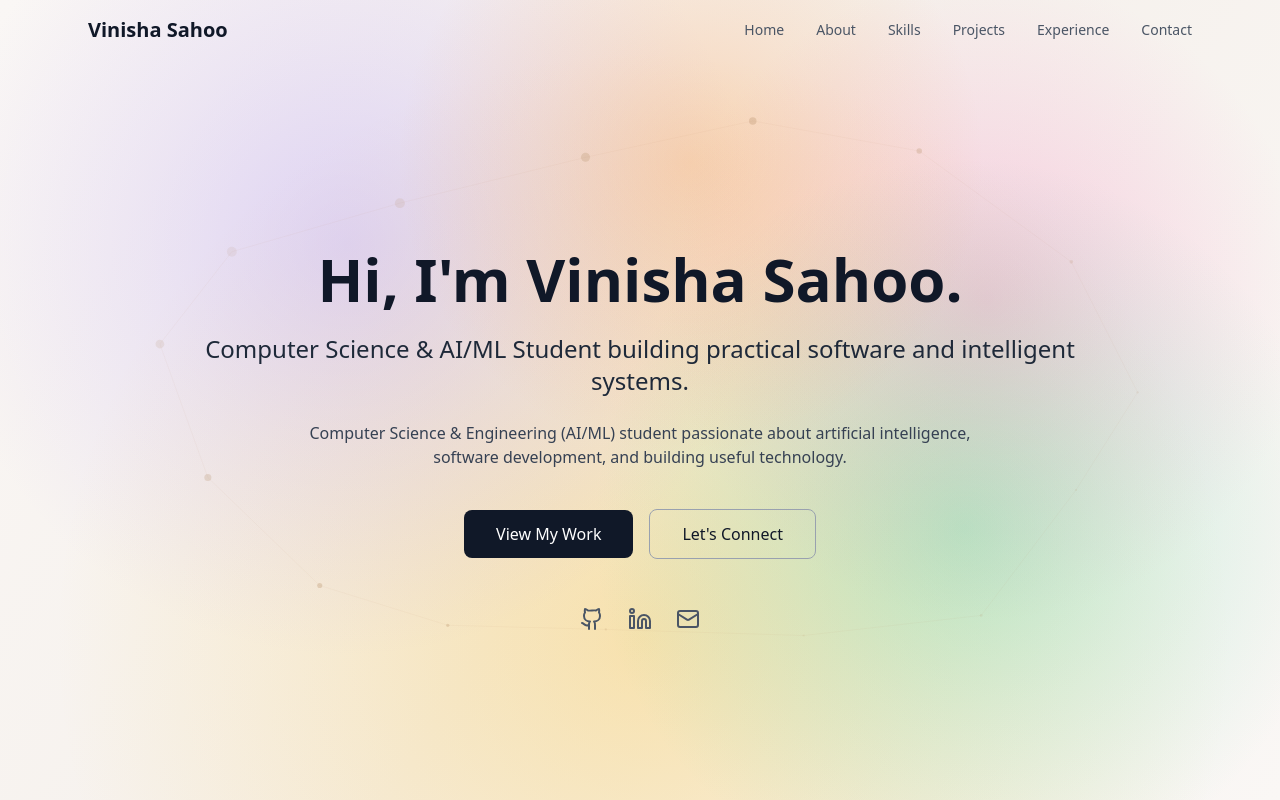
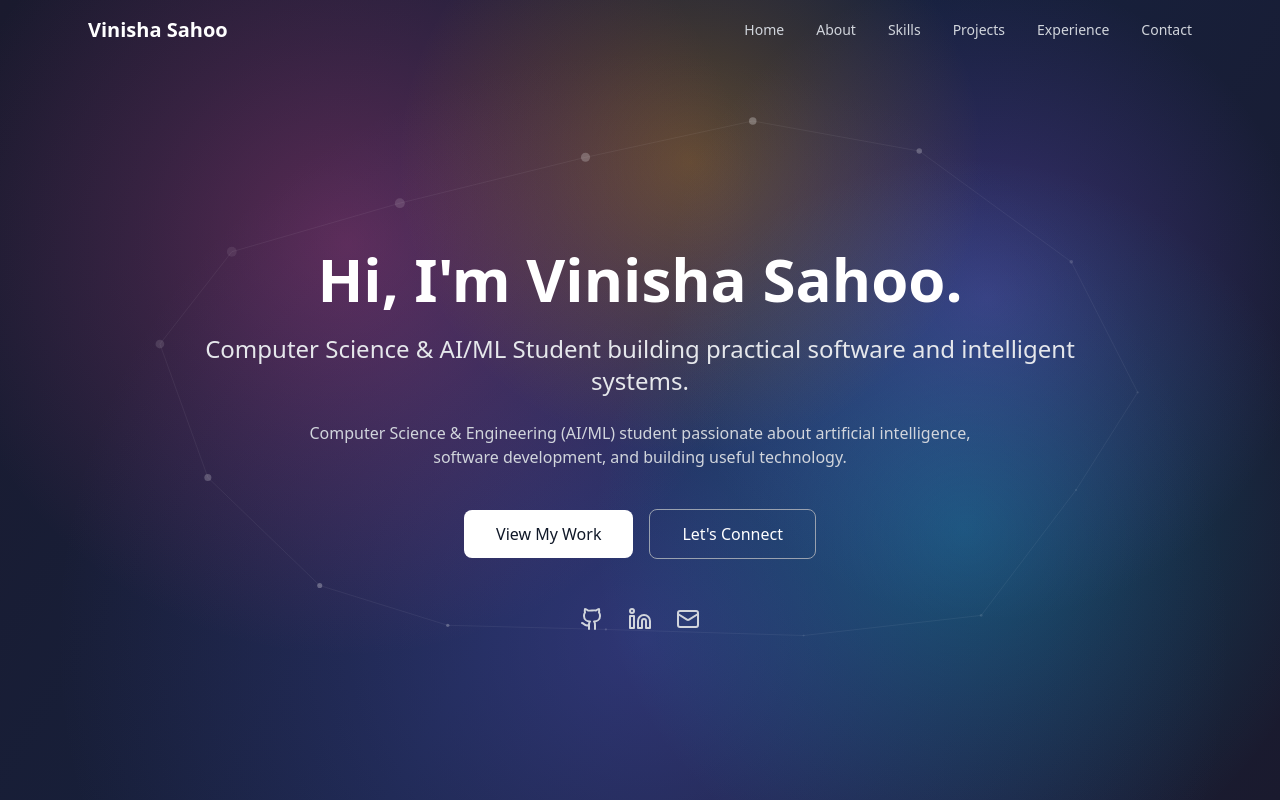
Before and after one commit to Vinisha-725/Portfolio-website, a Next.js app: page / in a window 1280 px wide. Shown: the top 800 px of the page. Built offline with nearby package versions, Linux system fonts and the light colour scheme.

Commit message:
Swap color modes: light mode now uses dark blue-purple, dark mode uses nearly black

```diff
--- a/src/app/globals.css
+++ b/src/app/globals.css
@@ -1,13 +1,13 @@
 @import "tailwindcss";
 
 :root {
-  --background: #faf7f5;
-  --foreground: #2d2d2d;
+  --background: #1a1a2e;
+  --foreground: #e8e8e8;
 }
 
 .dark {
-  --background: #0a0a0a;
-  --foreground: #ededed;
+  --background: #030305;
+  --foreground: #d4d4d4;
 }
 
 @theme inline {
--- a/src/components/About.tsx
+++ b/src/components/About.tsx
@@ -12,17 +12,17 @@ export default function About() {
         <FadeIn delay={100}>
           <div className="grid md:grid-cols-2 gap-12 items-center">
             <div>
-              <p className="text-lg text-gray-800 dark:text-gray-300 mb-6">
+              <p className="text-lg text-gray-200 dark:text-gray-300 mb-6">
                 I am a B.Tech Computer Science & Engineering (AI/ML) student at SRM Institute of Science
                 and Technology, passionate about building intelligent systems and modern software
                 applications.
               </p>
-              <p className="text-lg text-gray-800 dark:text-gray-300 mb-6">
+              <p className="text-lg text-gray-200 dark:text-gray-300 mb-6">
                 My interests span across artificial intelligence, machine learning, software
                 engineering, and full-stack development. I enjoy working across the stack, from
                 machine-learning models and AI systems to modern web applications.
               </p>
-              <p className="text-lg text-gray-800 dark:text-gray-300">
+              <p className="text-lg text-gray-200 dark:text-gray-300">
                 I am driven by the opportunity to create practical technology that solves real-world
                 problems and makes a meaningful impact.
               </p>
--- a/src/components/Background.tsx
+++ b/src/components/Background.tsx
@@ -39,18 +39,18 @@ export default function Background() {
     // Animated gradient blobs
     const blobs = isDarkMode
       ? [
+          { x: 0.2, y: 0.3, radius: 0, maxRadius: 600, color: "#1e1b4b", speed: 0.002, phase: 0 },
+          { x: 0.8, y: 0.2, radius: 0, maxRadius: 500, color: "#1e3a5f", speed: 0.003, phase: 2 },
+          { x: 0.5, y: 0.8, radius: 0, maxRadius: 550, color: "#2d1b3d", speed: 0.0025, phase: 4 },
+          { x: 0.3, y: 0.6, radius: 0, maxRadius: 450, color: "#0f2e3a", speed: 0.0015, phase: 1 },
+          { x: 0.7, y: 0.5, radius: 0, maxRadius: 480, color: "#1a2f3d", speed: 0.0022, phase: 3 },
+        ]
+      : [
           { x: 0.2, y: 0.3, radius: 0, maxRadius: 600, color: "#6366f1", speed: 0.002, phase: 0 },
           { x: 0.8, y: 0.2, radius: 0, maxRadius: 500, color: "#8b5cf6", speed: 0.003, phase: 2 },
           { x: 0.5, y: 0.8, radius: 0, maxRadius: 550, color: "#ec4899", speed: 0.0025, phase: 4 },
           { x: 0.3, y: 0.6, radius: 0, maxRadius: 450, color: "#06b6d4", speed: 0.0015, phase: 1 },
           { x: 0.7, y: 0.5, radius: 0, maxRadius: 480, color: "#f59e0b", speed: 0.0022, phase: 3 },
-        ]
-      : [
-          { x: 0.2, y: 0.3, radius: 0, maxRadius: 600, color: "#fbbf24", speed: 0.002, phase: 0 },
-          { x: 0.8, y: 0.2, radius: 0, maxRadius: 500, color: "#f472b6", speed: 0.003, phase: 2 },
-          { x: 0.5, y: 0.8, radius: 0, maxRadius: 550, color: "#a78bfa", speed: 0.0025, phase: 4 },
-          { x: 0.3, y: 0.6, radius: 0, maxRadius: 450, color: "#34d399", speed: 0.0015, phase: 1 },
-          { x: 0.7, y: 0.5, radius: 0, maxRadius: 480, color: "#fb923c", speed: 0.0022, phase: 3 },
         ];
 
     const animate = () => {
@@ -60,13 +60,13 @@ export default function Background() {
       // Base gradient background
       const bgGradient = ctx.createLinearGradient(0, 0, canvas.width, canvas.height);
       if (isDarkMode) {
-        bgGradient.addColorStop(0, "#0f172a");
-        bgGradient.addColorStop(0.5, "#1e1b4b");
-        bgGradient.addColorStop(1, "#0f172a");
+        bgGradient.addColorStop(0, "#030305");
+        bgGradient.addColorStop(0.5, "#0a0a0f");
+        bgGradient.addColorStop(1, "#030305");
       } else {
-        bgGradient.addColorStop(0, "#faf7f5");
-        bgGradient.addColorStop(0.5, "#f5f0eb");
-        bgGradient.addColorStop(1, "#faf7f5");
+        bgGradient.addColorStop(0, "#1a1a2e");
+        bgGradient.addColorStop(0.5, "#16213e");
+        bgGradient.addColorStop(1, "#1a1a2e");
       }
       ctx.fillStyle = bgGradient;
       ctx.fillRect(0, 0, canvas.width, canvas.height);
@@ -116,15 +116,15 @@ export default function Background() {
         ctx.beginPath();
         ctx.arc(x, y, size, 0, Math.PI * 2);
         ctx.fillStyle = isDarkMode
-          ? `rgba(255, 255, 255, ${0.15 + Math.sin(time + i) * 0.08})`
-          : `rgba(180, 140, 100, ${0.2 + Math.sin(time + i) * 0.1})`;
+          ? `rgba(100, 100, 120, ${0.12 + Math.sin(time + i) * 0.06})`
+          : `rgba(255, 255, 255, ${0.18 + Math.sin(time + i) * 0.1})`;
         ctx.fill();
       }
 
       // Add connecting lines between nearby particles
       ctx.strokeStyle = isDarkMode
-        ? "rgba(255, 255, 255, 0.03)"
-        : "rgba(180, 140, 100, 0.06)";
+        ? "rgba(100, 100, 120, 0.04)"
+        : "rgba(255, 255, 255, 0.06)";
       ctx.lineWidth = 1;
 
       for (let i = 0; i < shapeCount; i++) {
--- a/src/components/Contact.tsx
+++ b/src/components/Contact.tsx
@@ -20,7 +20,7 @@ export default function Contact() {
           <SectionHeading>Let's Connect</SectionHeading>
         </FadeIn>
         <FadeIn delay={100}>
-          <p className="text-lg text-gray-600 dark:text-gray-300 mb-12 max-w-2xl mx-auto">
+          <p className="text-lg text-gray-300 dark:text-gray-300 mb-12 max-w-2xl mx-auto">
             I'm always interested in interesting projects, internships, collaborations, and opportunities
             to build something useful.
           </p>
@@ -32,7 +32,7 @@ export default function Contact() {
                 href={social.url}
                 target="_blank"
                 rel="noopener noreferrer"
-                className="flex items-center gap-2 px-6 py-3 bg-white/80 dark:bg-gray-900/80 backdrop-blur-sm text-gray-700 dark:text-gray-300 rounded-lg border border-gray-200 dark:border-gray-700 hover:border-gray-300 dark:hover:border-gray-600 hover:shadow-sm transition-all"
+                className="flex items-center gap-2 px-6 py-3 bg-white/10 dark:bg-gray-900/50 backdrop-blur-sm text-gray-200 dark:text-gray-300 rounded-lg border border-white/20 dark:border-gray-700 hover:border-white/30 dark:hover:border-gray-600 hover:shadow-sm transition-all"
               >
                 {social.icon === "Mail" && <Mail size={20} />}
                 {social.icon === "Github" && (
@@ -75,7 +75,7 @@ export default function Contact() {
 
           <button
             onClick={() => (window.location.href = "mailto:your.email@example.com")}
-            className="px-8 py-3 bg-gray-900 dark:bg-white text-white dark:text-gray-900 rounded-lg font-medium hover:bg-gray-800 dark:hover:bg-gray-100 transition-colors"
+            className="px-8 py-3 bg-white dark:bg-gray-800 text-gray-900 dark:text-white rounded-lg font-medium hover:bg-gray-100 dark:hover:bg-gray-700 transition-colors"
           >
             Get In Touch →
           </button>
--- a/src/components/Hero.tsx
+++ b/src/components/Hero.tsx
@@ -14,13 +14,13 @@ export default function Hero() {
   return (
     <section id="home" className="min-h-screen flex items-center justify-center pt-20 px-6">
       <div className="max-w-4xl mx-auto text-center">
-        <h1 className="text-5xl md:text-6xl font-semibold text-gray-900 dark:text-white mb-6">
+        <h1 className="text-5xl md:text-6xl font-semibold text-white dark:text-gray-100 mb-6">
           Hi, I'm Vinisha Sahoo.
         </h1>
-        <p className="text-xl md:text-2xl text-gray-800 dark:text-gray-300 mb-6">
+        <p className="text-xl md:text-2xl text-gray-200 dark:text-gray-300 mb-6">
           Computer Science & AI/ML Student building practical software and intelligent systems.
         </p>
-        <p className="text-base text-gray-700 dark:text-gray-400 mb-10 max-w-2xl mx-auto">
+        <p className="text-base text-gray-300 dark:text-gray-400 mb-10 max-w-2xl mx-auto">
           Computer Science & Engineering (AI/ML) student passionate about artificial intelligence,
           software development, and building useful technology.
         </p>
@@ -28,13 +28,13 @@ export default function Hero() {
         <div className="flex flex-col sm:flex-row items-center justify-center gap-4 mb-12">
           <button
             onClick={() => scrollTo("#projects")}
-            className="px-8 py-3 bg-gray-900 dark:bg-white text-white dark:text-gray-900 rounded-lg font-medium hover:bg-gray-800 dark:hover:bg-gray-100 transition-colors"
+            className="px-8 py-3 bg-white dark:bg-gray-800 text-gray-900 dark:text-white rounded-lg font-medium hover:bg-gray-100 dark:hover:bg-gray-700 transition-colors"
           >
             View My Work
           </button>
           <button
             onClick={() => scrollTo("#contact")}
-            className="px-8 py-3 border border-gray-400 dark:border-gray-600 text-gray-900 dark:text-white rounded-lg font-medium hover:bg-gray-100 dark:hover:bg-gray-800 transition-colors"
+            className="px-8 py-3 border border-gray-400 dark:border-gray-600 text-white dark:text-gray-200 rounded-lg font-medium hover:bg-gray-800 dark:hover:bg-gray-700 transition-colors"
           >
             Let's Connect
           </button>
@@ -47,7 +47,7 @@ export default function Hero() {
               href={social.url}
               target="_blank"
               rel="noopener noreferrer"
-              className="text-gray-600 dark:text-gray-400 hover:text-gray-900 dark:hover:text-white transition-colors"
+              className="text-gray-300 dark:text-gray-400 hover:text-white dark:hover:text-white transition-colors"
               aria-label={social.name}
             >
               {social.icon === "Mail" && <Mail size={24} />}
--- a/src/components/Navbar.tsx
+++ b/src/components/Navbar.tsx
@@ -36,7 +36,7 @@ export default function Navbar() {
     <nav
       className={`fixed top-0 left-0 right-0 z-50 transition-all duration-300 ${
         scrolled
-          ? "bg-white/80 dark:bg-gray-900/80 backdrop-blur-md shadow-sm"
+          ? "bg-white/10 dark:bg-gray-900/50 backdrop-blur-md shadow-sm"
           : "bg-transparent"
       }`}
     >
@@ -48,7 +48,7 @@ export default function Navbar() {
               e.preventDefault();
               scrollTo("#home");
             }}
-            className="text-xl font-semibold text-gray-900 dark:text-white"
+            className="text-xl font-semibold text-white dark:text-gray-100"
           >
             Vinisha Sahoo
           </a>
@@ -63,7 +63,7 @@ export default function Navbar() {
                   e.preventDefault();
                   scrollTo(link.href);
                 }}
-                className="text-sm text-gray-600 dark:text-gray-300 hover:text-gray-900 dark:hover:text-white transition-colors"
+                className="text-sm text-gray-300 dark:text-gray-300 hover:text-white dark:hover:text-white transition-colors"
               >
                 {link.name}
               </a>
@@ -73,7 +73,7 @@ export default function Navbar() {
           {/* Mobile Menu Button */}
           <button
             onClick={() => setIsOpen(!isOpen)}
-            className="md:hidden text-gray-600 dark:text-gray-300"
+            className="md:hidden text-gray-300 dark:text-gray-300"
             aria-label="Toggle menu"
           >
             {isOpen ? <X size={24} /> : <Menu size={24} />}
@@ -82,7 +82,7 @@ export default function Navbar() {
 
         {/* Mobile Navigation */}
         {isOpen && (
-          <div className="md:hidden mt-4 pb-4 border-t border-gray-200 dark:border-gray-700">
+          <div className="md:hidden mt-4 pb-4 border-t border-white/20 dark:border-gray-700">
             <div className="flex flex-col space-y-4 pt-4">
               {navLinks.map((link) => (
                 <a
@@ -92,7 +92,7 @@ export default function Navbar() {
                     e.preventDefault();
                     scrollTo(link.href);
                   }}
-                  className="text-sm text-gray-600 dark:text-gray-300 hover:text-gray-900 dark:hover:text-white transition-colors"
+                  className="text-sm text-gray-300 dark:text-gray-300 hover:text-white dark:hover:text-white transition-colors"
                 >
                   {link.name}
                 </a>
--- a/src/components/Skills.tsx
+++ b/src/components/Skills.tsx
@@ -12,15 +12,15 @@ export default function Skills() {
         <FadeIn delay={100}>
           <div className="grid md:grid-cols-2 gap-8">
             {skills.map((category) => (
-              <div key={category.category} className="bg-white/80 dark:bg-gray-900/80 backdrop-blur-sm rounded-lg p-6 border border-gray-200 dark:border-gray-700">
-                <h3 className="text-lg font-semibold text-gray-900 dark:text-white mb-4">
+              <div key={category.category} className="bg-white/10 dark:bg-gray-900/50 backdrop-blur-sm rounded-lg p-6 border border-white/20 dark:border-gray-700">
+                <h3 className="text-lg font-semibold text-white dark:text-gray-100 mb-4">
                   {category.category}
                 </h3>
                 <div className="flex flex-wrap gap-2">
                   {category.skills.map((skill) => (
                     <span
                       key={skill}
-                      className="px-3 py-1.5 bg-white/60 dark:bg-gray-800/60 text-gray-700 dark:text-gray-300 text-sm rounded-md border border-gray-200 dark:border-gray-700"
+                      className="px-3 py-1.5 bg-white/10 dark:bg-gray-800/60 text-gray-200 dark:text-gray-300 text-sm rounded-md border border-white/20 dark:border-gray-700"
                     >
                       {skill}
                     </span>
```
Also changed, not shown: src/components/Education.tsx (+4 -4 lines), src/components/Experience.tsx (+4 -4 lines), src/components/Projects.tsx (+6 -6 lines).
